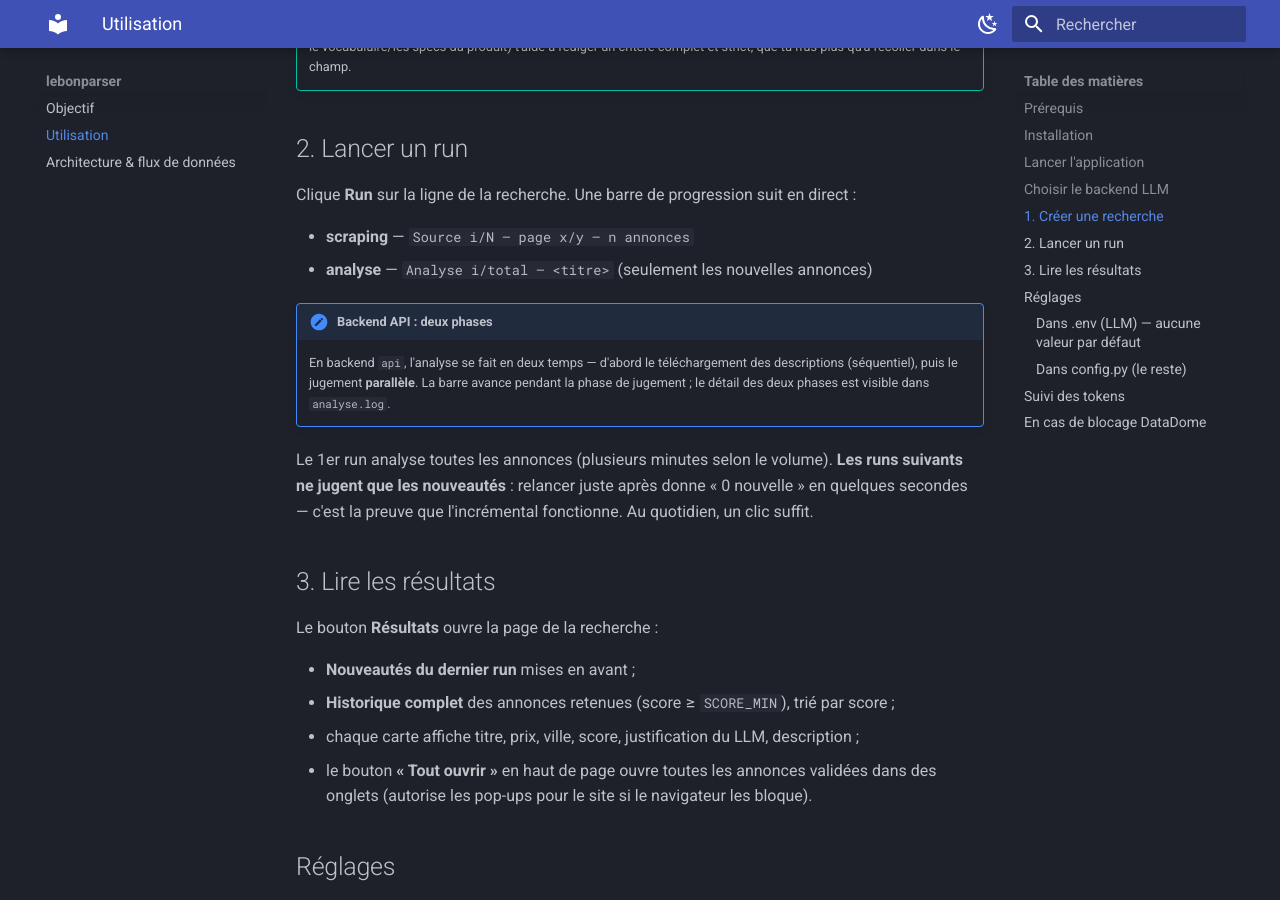
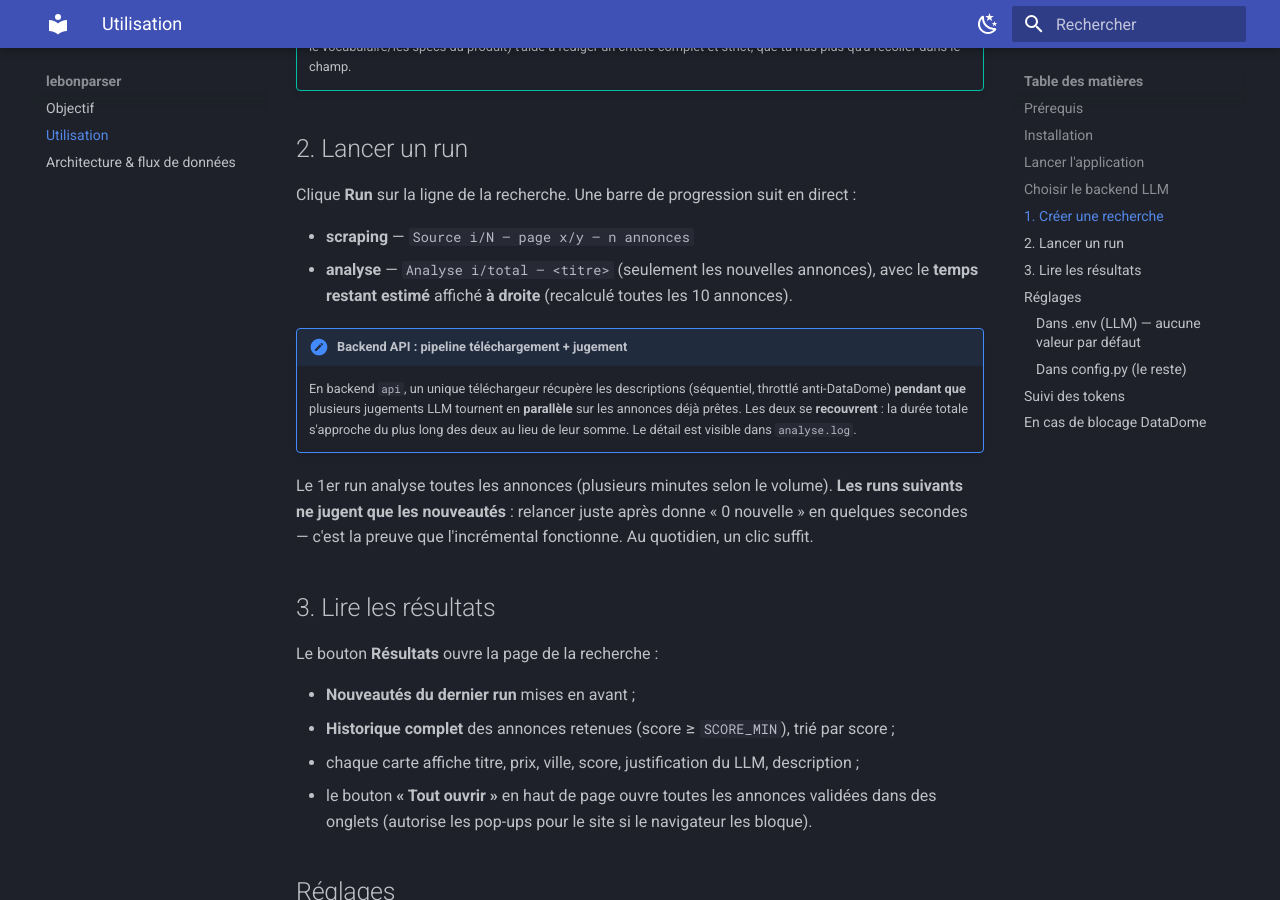
Before and after one commit to Pierre3851/lebonparser, an MkDocs documentation site: the page built from docs/utilisation.md, in a window 1280 px wide and 900 px high, scrolled down 1710 px. Built offline with MkDocs 1.6.1 and Material for MkDocs 9.7.7, drawn with Linux system fonts in a browser that asks for light colours.

Commit message:
Doc : pipeline d'analyse, ETA et repère perf/coût
Met la doc à jour avec le pipeline producteur/consommateur (remplace la
description « 2 phases ») et l'ETA dans l'interface. Ajoute au README un
repère perf/coût (~430 annonces en ~10 min pour ~10 centimes via API).

Co-Authored-By: Claude Opus 4.8 <noreply@anthropic.com>

```diff
--- a/docs/utilisation.md
+++ b/docs/utilisation.md
@@ -103,12 +103,15 @@ Sur la page d'accueil, remplis le formulaire :
 Clique **Run** sur la ligne de la recherche. Une barre de progression suit en direct :
 
 - **scraping** — `Source i/N — page x/y — n annonces`
-- **analyse** — `Analyse i/total — <titre>` (seulement les nouvelles annonces)
+- **analyse** — `Analyse i/total — <titre>` (seulement les nouvelles annonces), avec le
+  **temps restant estimé** affiché **à droite** (recalculé toutes les 10 annonces).
 
-!!! note "Backend API : deux phases"
-    En backend `api`, l'analyse se fait en deux temps — d'abord le téléchargement des
-    descriptions (séquentiel), puis le jugement **parallèle**. La barre avance pendant la
-    phase de jugement ; le détail des deux phases est visible dans `analyse.log`.
+!!! note "Backend API : pipeline téléchargement + jugement"
+    En backend `api`, un unique téléchargeur récupère les descriptions (séquentiel,
+    throttlé anti-DataDome) **pendant que** plusieurs jugements LLM tournent en
+    **parallèle** sur les annonces déjà prêtes. Les deux se **recouvrent** : la durée
+    totale s'approche du plus long des deux au lieu de leur somme. Le détail est visible
+    dans `analyse.log`.
 
 Le 1er run analyse toutes les annonces (plusieurs minutes selon le volume). **Les
 runs suivants ne jugent que les nouveautés** : relancer juste après donne « 0
```
Also changed, not shown: README.md (+4 -1 lines), docs/architecture.md (+31 -22 lines).
